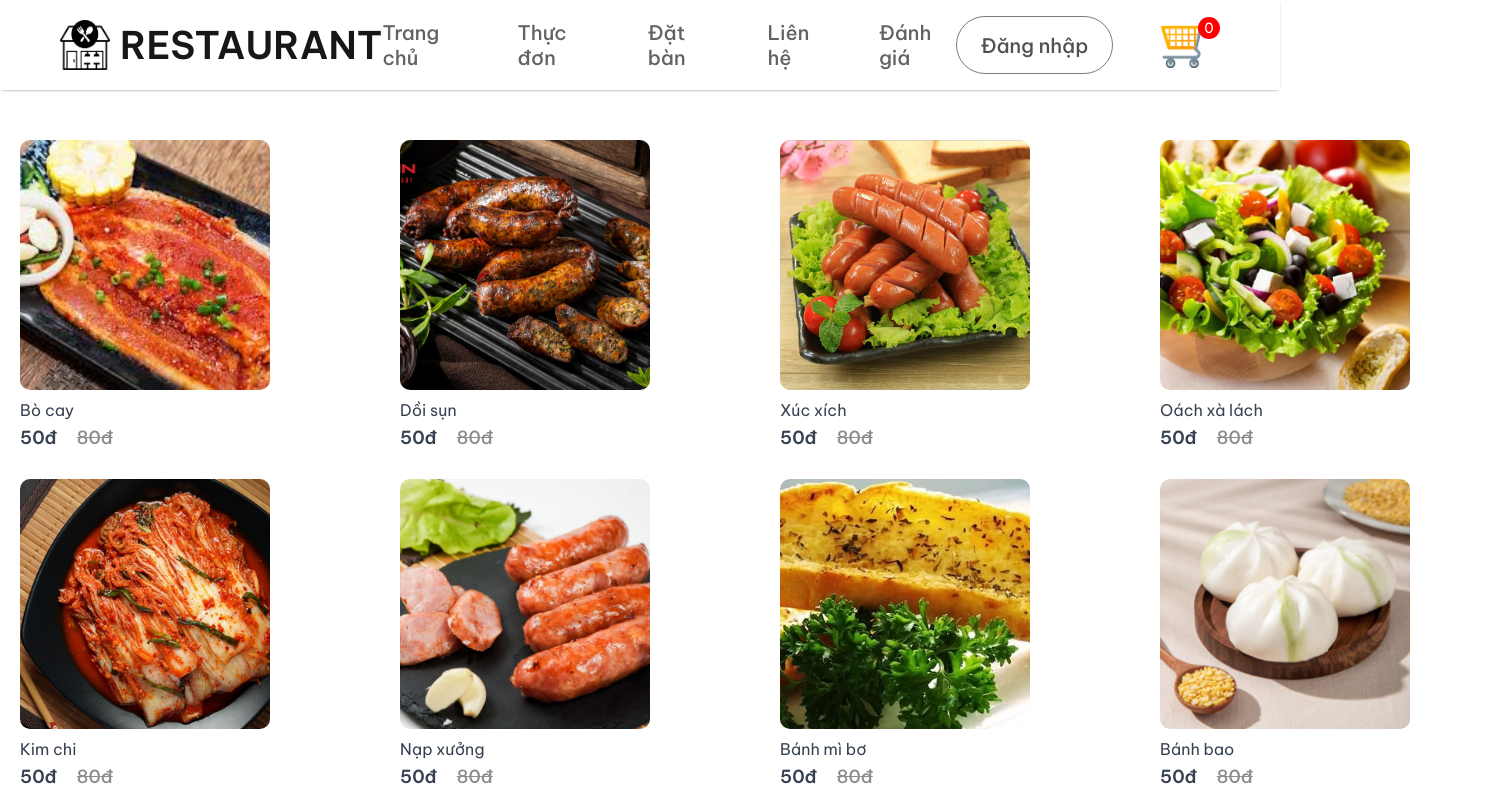
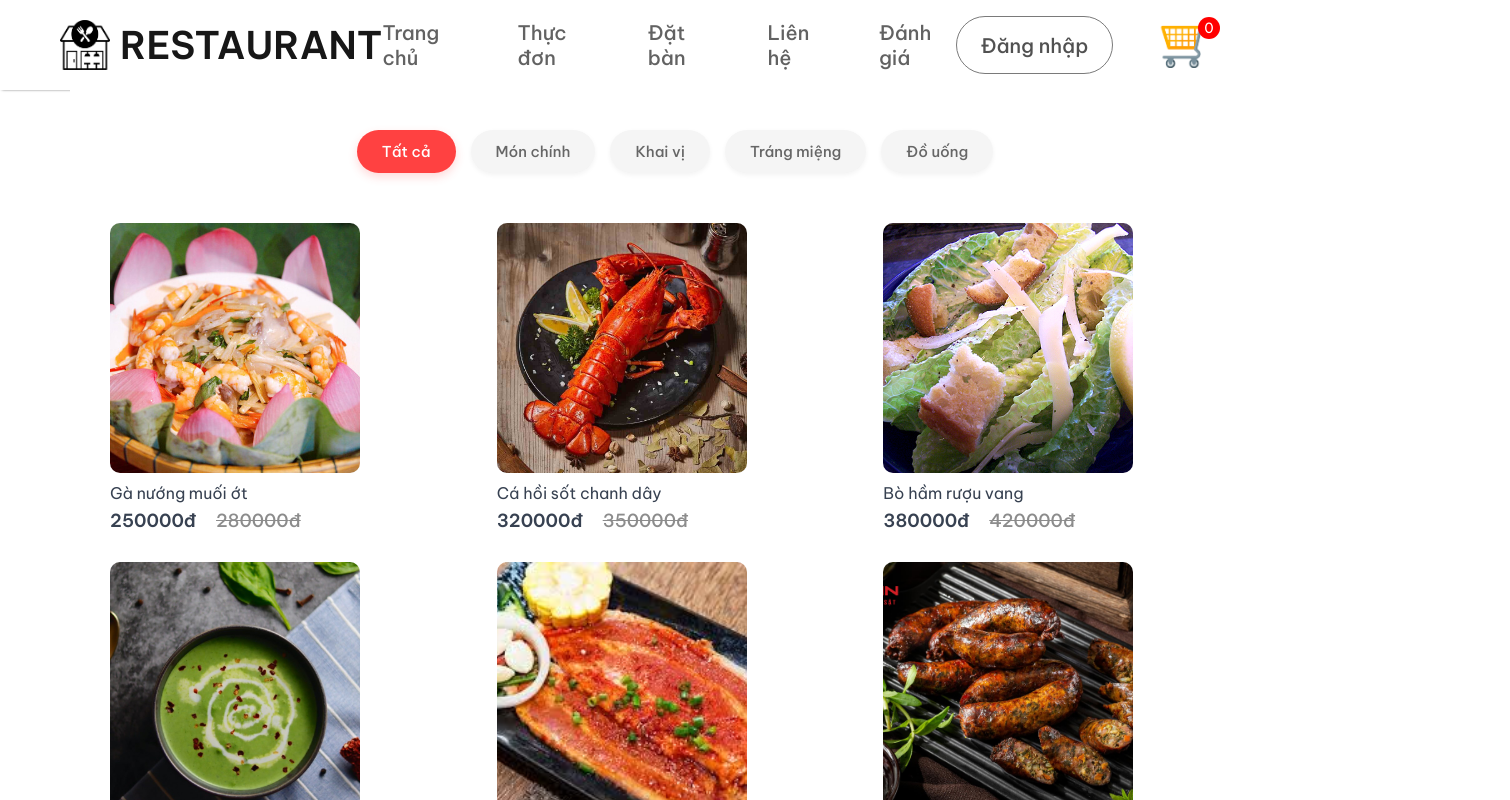
Before and after one commit to hiucdh/tempp, a React (Create React App) app: page /menu in a window 1280 px wide. Shown: the top 800 px of the page, 1510 px wide, since content can reach past the window. Built offline with nearby package versions, Linux system fonts and the light colour scheme.

Commit message:
type_thucan

```diff
--- a/package.json
+++ b/package.json
@@ -9,8 +9,8 @@
     "@testing-library/user-event": "^13.5.0",
     "react": "^18.3.1",
     "react-dom": "^18.3.1",
-    "react-router": "^7.0.2",
-    "react-router-dom": "^7.0.2",
+    "react-router": "^7.1.1",
+    "react-router-dom": "^7.1.1",
     "react-scripts": "5.0.1",
     "web-vitals": "^2.1.4"
   },
--- a/src/Components/Assets/all_product.js
+++ b/src/Components/Assets/all_product.js
@@ -11,7 +11,7 @@ import ncl6 from './ncl6.webp'
 import ncl7 from './ncl7.webp'
 import ncl8 from './ncl8.webp'
 
-const all_product = [
+export const all_product = [
     {
         id: 1,
         name: "Gà nướng muối ớt",
--- a/src/Components/BannerMenu/BannerMenu.css
+++ b/src/Components/BannerMenu/BannerMenu.css
@@ -1,17 +1,127 @@
+.BannerMenu {
+    padding: 40px 0;
+    background: #fff;
+    margin-left: 70px;
+}
+
+.category-filters {
+    display: flex;
+    justify-content: center;
+    align-items: center;
+    gap: 15px;
+    margin-bottom: 50px;
+    padding: 0 20px;
+    flex-wrap: wrap;
+}
+
+.category-btn {
+    padding: 12px 25px;
+    border: none;
+    border-radius: 30px;
+    background: #f5f5f5;
+    color: #666;
+    font-size: 15px;
+    font-weight: 500;
+    cursor: pointer;
+    transition: all 0.3s ease;
+    box-shadow: 0 2px 5px rgba(0, 0, 0, 0.05);
+}
+
+.category-btn:hover {
+    background: #ff4141;
+    color: white;
+    transform: translateY(-2px);
+    box-shadow: 0 4px 10px rgba(255, 65, 65, 0.2);
+}
+
+.category-btn.active {
+    background: #ff4141;
+    color: white;
+    box-shadow: 0 4px 10px rgba(255, 65, 65, 0.2);
+}
+
 .collections {
     display: grid;
-    grid-template-columns: 1fr 1fr 1fr 1fr;
-    margin-top: 50px;
+    grid-template-columns: repeat(auto-fit, minmax(280px, 1fr));
     gap: 30px;
-    padding-left: 20px;
+    padding: 0 40px;
+    margin-top: 30px;
 }
 
-.text {
-    display: flex;
-    align-items: center;
-    justify-content: center;
+/* Animation cho buttons */
+.category-btn {
+    position: relative;
+    overflow: hidden;
 }
 
+.category-btn::after {
+    content: '';
+    position: absolute;
+    width: 100%;
+    height: 100%;
+    top: 0;
+    left: -100%;
+    background: linear-gradient(90deg, transparent, rgba(255, 255, 255, 0.2), transparent);
+    transition: 0.5s;
+}
+
+.category-btn:hover::after {
+    left: 100%;
+}
+
+/* Responsive Design */
+@media (max-width: 768px) {
+    .BannerMenu {
+        padding: 30px 0;
+    }
+
+    .category-filters {
+        gap: 10px;
+        margin-bottom: 30px;
+    }
+
+    .category-btn {
+        padding: 10px 20px;
+        font-size: 14px;
+    }
+
+    .collections {
+        padding: 0 20px;
+        gap: 20px;
+    }
+}
+
+/* Animation khi load trang */
+@keyframes fadeIn {
+    from {
+        opacity: 0;
+        transform: translateY(20px);
+    }
+
+    to {
+        opacity: 1;
+        transform: translateY(0);
+    }
+}
+
+.collections {
+    animation: fadeIn 0.5s ease-out;
+}
+
+/* Thêm hiệu ứng hover cho items trong collection */
+.collections>div {
+    transition: transform 0.3s ease;
+}
+
+.collections>div:hover {
+    transform: translateY(-5px);
+}
+
+/* Style cho thanh hr */
 .BannerMenu hr {
-    margin-top: 20px;
+    margin: 50px auto;
+    width: 90%;
+    border: none;
+    height: 1px;
+    background: linear-gradient(to right, transparent, #ddd, transparent);
 }
--- a/src/Components/BannerMenu/BannerMenu.jsx
+++ b/src/Components/BannerMenu/BannerMenu.jsx
@@ -1,28 +1,56 @@
-import React from 'react'
+import React, { useState } from 'react'
 import './BannerMenu.css'
-import new_collections from '../Assets/new_collections'
+import all_product from '../Assets/all_product'
 import Item from '../Item/Item'
+
 export const BannerMenu = () => {
+    const [selectedCategory, setSelectedCategory] = useState('all');
+
+    // Danh sách các danh mục món ăn
+    const categories = [
+        { id: 'all', name: 'Tất cả' },
+        { id: 'main_course', name: 'Món chính' },
+        { id: 'appetizer', name: 'Khai vị' },
+        { id: 'dessert', name: 'Tráng miệng' },
+        { id: 'beverage', name: 'Đồ uống' }
+    ];
+
+    // Lọc sản phẩm theo danh mục
+    const filteredProducts = selectedCategory === 'all'
+        ? all_product
+        : all_product.filter(item => item.category === selectedCategory);
+
     return (
         <div className='BannerMenu'>
+            {/* Thanh lọc danh mục */}
+            <div className="category-filters">
+                {categories.map(category => (
+                    <button
+                        key={category.id}
+                        className={`category-btn ${selectedCategory === category.id ? 'active' : ''}`}
+                        onClick={() => setSelectedCategory(category.id)}
+                    >
+                        {category.name}
+                    </button>
+                ))}
+            </div>
 
+            {/* Hiển thị danh sách món ăn */}
             <div className="collections">
-                {new_collections.map((item, i) => {
-                    return <Item key={i} id={item.id} name={item.name} image={item.image} new_price={item.new_price} old_price={item.old_price} />
-                })}
-            </div>
-            <div className="collections">
-                {new_collections.map((item, i) => {
-                    return <Item key={i} id={item.id} name={item.name} image={item.image} new_price={item.new_price} old_price={item.old_price} />
-                })}
-            </div>
-            <div className="collections">
-                {new_collections.map((item, i) => {
-                    return <Item key={i} id={item.id} name={item.name} image={item.image} new_price={item.new_price} old_price={item.old_price} />
-                })}
+                {filteredProducts.map((item, i) => (
+                    <Item
+                        key={i}
+                        id={item.id}
+                        name={item.name}
+                        image={item.image}
+                        new_price={item.new_price}
+                        old_price={item.old_price}
+                    />
+                ))}
             </div>
             <hr />
         </div>
     )
 }
+
 export default BannerMenu
```
Also changed, not shown: 1 other file (tests, documents, lock files or other folders).
